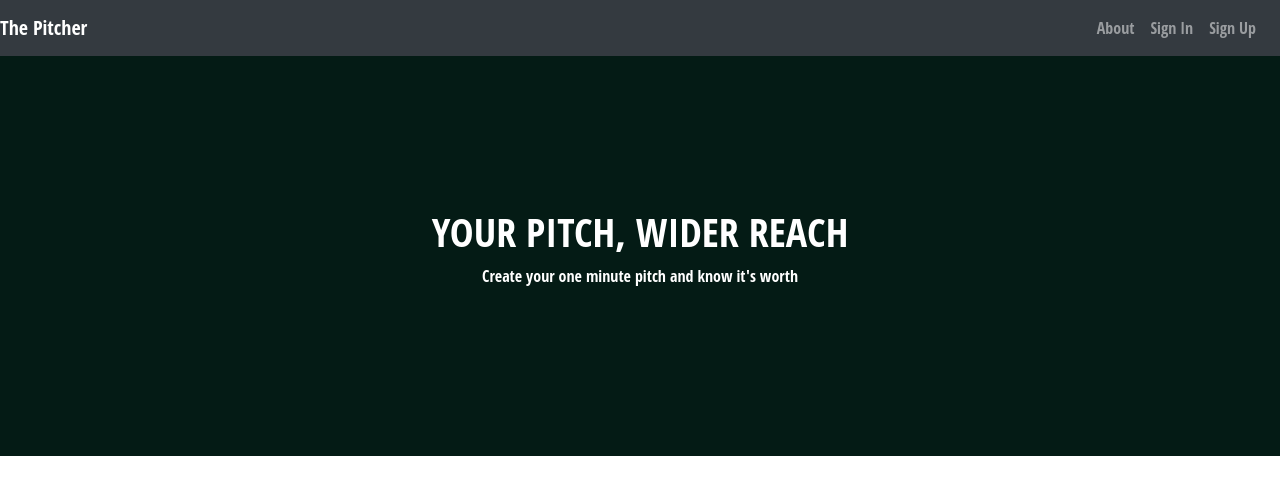
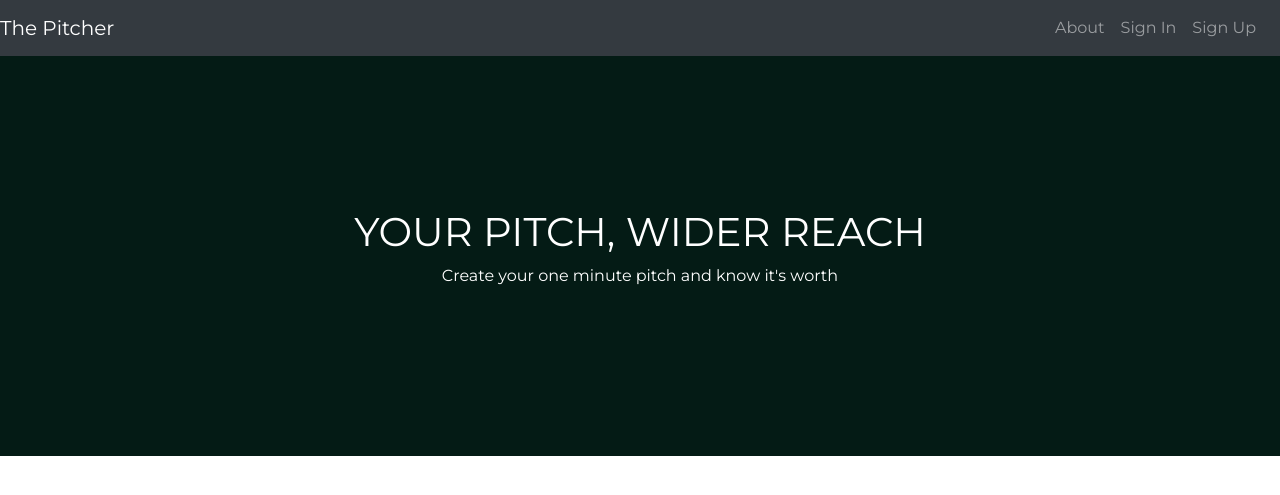
Before and after one commit to Mantongash/pitcher, a Flask app: page / in a window 1280 px wide. Shown: the top 495 px of the page. Run offline with Flask 2, Linux system fonts and the light colour scheme; some libraries are stand-ins or nearby versions.

Commit message:
Applied the new font to the body

```diff
--- a/static/css/styles.css
+++ b/static/css/styles.css
@@ -1,7 +1,7 @@
 @import url('https://fonts.googleapis.com/css?family=Montserrat&display=swap');
 
 body {
-  font-family: "Open Sans Condensed";
+  font-family: "Montserrat";
 }
 
 header {
```
